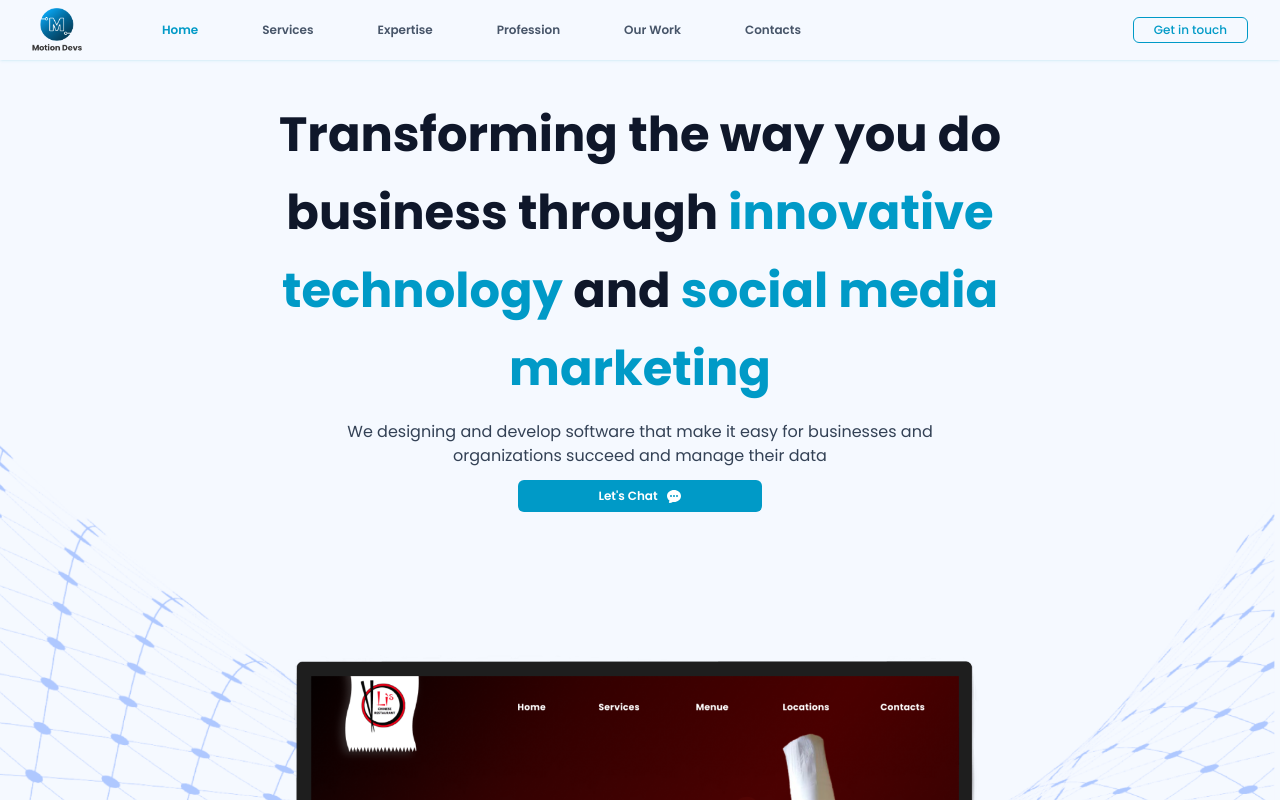
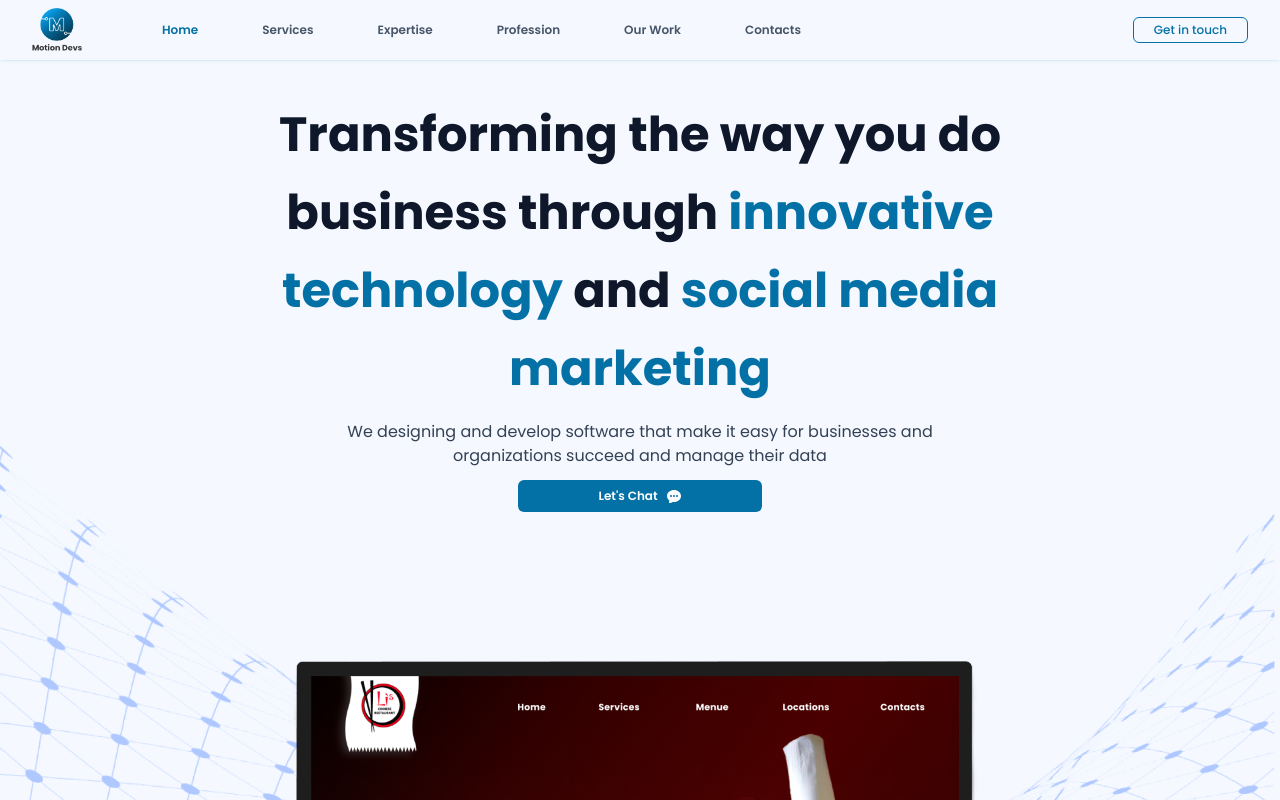
Before and after one commit to SteveMitto/motiondevs, a Next.js app: page / in a window 1280 px wide. Shown: the top 800 px of the page. Built offline with nearby package versions, Linux system fonts and the light colour scheme.

Commit message:
changing color blue code

```diff
--- a/tailwind.config.ts
+++ b/tailwind.config.ts
@@ -11,7 +11,8 @@ const config: Config = {
       colors: {
         background: "var(--background)",
         foreground: "var(--foreground)",
-        blue: '#009AC7',
+        blue: '#0471A6',
+        // blue: '#009AC7',
         whitesmoke:'#F5F9FF',
       },
     },
```
